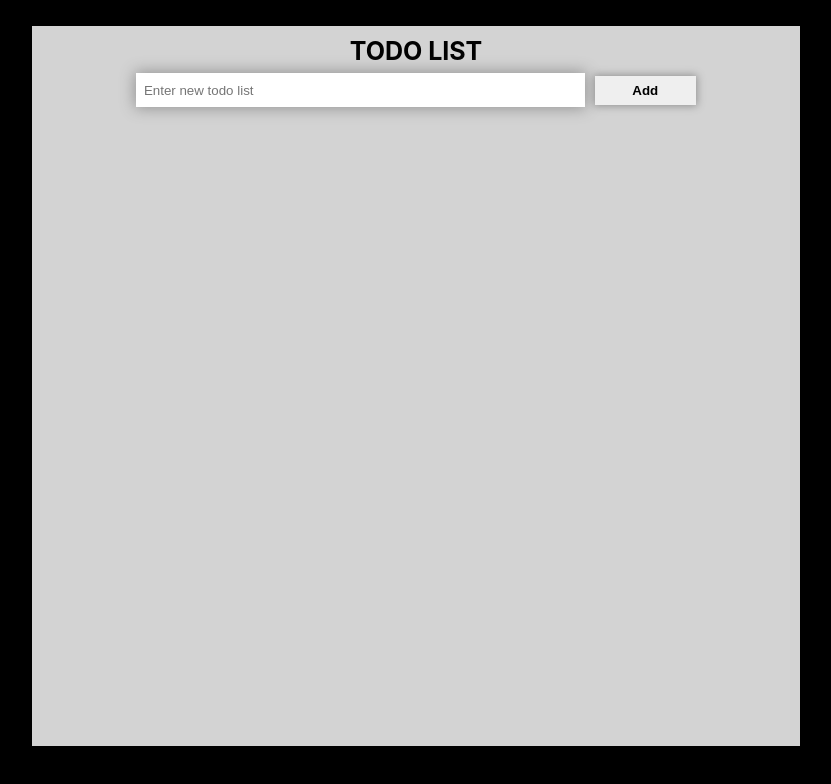
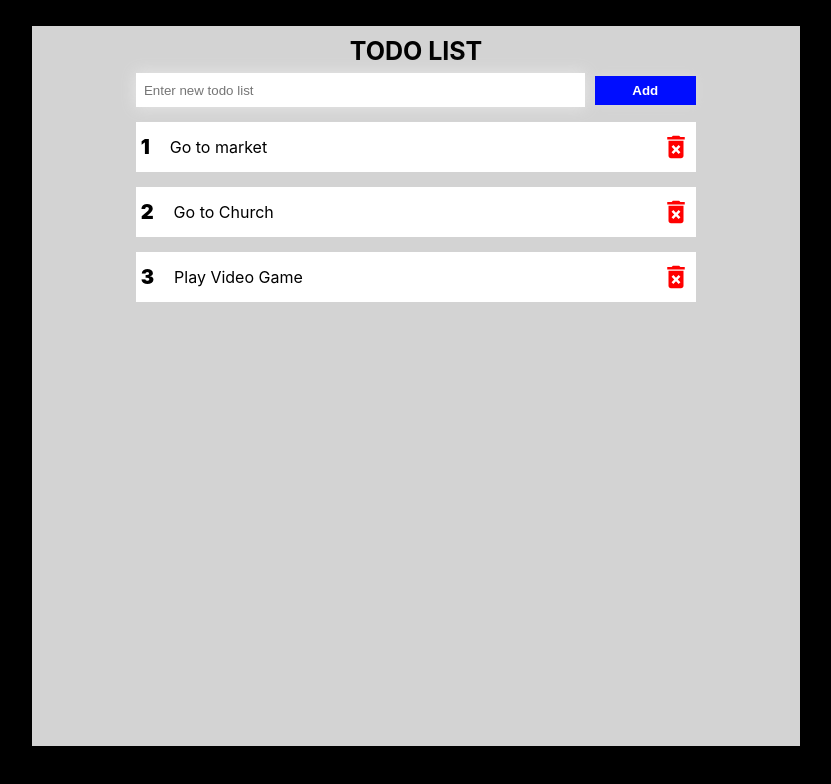
Before and after one commit to Acha-Goodness/CodingTaskTodoList, a React (Create React App) app: page / in a window 1280 px wide. Shown: the top 784 px of the page, without its empty margins (224-1055 px from the left). Built offline with nearby package versions, Linux system fonts and the light colour scheme.

Commit message:
add new todo input fields

```diff
--- a/package.json
+++ b/package.json
@@ -8,6 +8,7 @@
     "@testing-library/user-event": "^13.5.0",
     "react": "^18.2.0",
     "react-dom": "^18.2.0",
+    "react-icons": "^5.1.0",
     "react-scripts": "5.0.1",
     "web-vitals": "^2.1.4"
   },
--- a/src/pages/todo.css
+++ b/src/pages/todo.css
@@ -17,19 +17,20 @@
 }
 .form-group{
     text-align: center;
-
 }
 .form-group input{
     padding:1.3% 0% 1.2% 1%;
     width:60%;
     border:none;
-    box-shadow: 0px 0px 15px 1px rgb(145, 145, 145);
+    box-shadow: 0px 0px 15px 1px rgb(230, 230, 230);
 }
 .form-group button{
-    padding:1% 5%;
+    background-color: rgb(0, 13, 255);
+    color: white;
+    padding:0.9% 5%;
     margin-left: 10px;
     border:none;
-    box-shadow: 0px 0px 8px 1px rgb(145, 145, 145);
+    box-shadow: 0px 0px 8px 1px rgb(218, 218, 218);
     cursor: pointer;
     font-weight: 900;
 }
@@ -39,10 +40,28 @@
 }
 .todo-item-container{
     width:75%;
-    background-color: gold;
     margin: 0 auto;
     margin-top: 2%;
+
 }
 .todo-item{
     display:flex;
+    align-items: center;
+    justify-content: space-between;
+    background-color: rgb(255, 255, 255);
+    margin-top: 15px;
+    padding: 10px 5px;
 }
+.item-text{
+    display:flex;
+    align-items: center;
+}
+.item-text p:first-child{
+    font-weight: 900;
+    font-size: 20px;
+    margin-right: 20px;
+}
+.delete{
+    font-size: 30px;
+    color:red;
+}
--- a/src/pages/todo.jsx
+++ b/src/pages/todo.jsx
@@ -1,5 +1,6 @@
 import React from 'react';
 import "./todo.css";
+import { MdDeleteForever } from "react-icons/md";
 
 const todo = () => {
   const todoItems = [
@@ -16,6 +17,12 @@ const todo = () => {
         item:"Play Video Game"
     }
   ]
+
+  const deleteTodo = (id) => {
+    const newTodo = todoItems.filter(item => item.id !== id);
+    console.log(newTodo);
+  }
+
   return (
         <div className='todo-wrap'>
             <div className='todo-container'>
@@ -29,10 +36,12 @@ const todo = () => {
                 <div className="todo-item-container">
                     {
                         todoItems.map(item => {
-                             return <div className='todo-item'>
-                                        <div>
-
+                             return <div key={item.id} className='todo-item'>
+                                        <div className="item-text">
+                                            <p>{item.id}</p>
+                                            <p>{item.item}</p>
                                         </div>
+                                        <MdDeleteForever className="delete" onClick={() => deleteTodo(item.id)} />
                                     </div>
                         })
                     }
```
Also changed, not shown: 1 other file (tests, documents, lock files or other folders).
